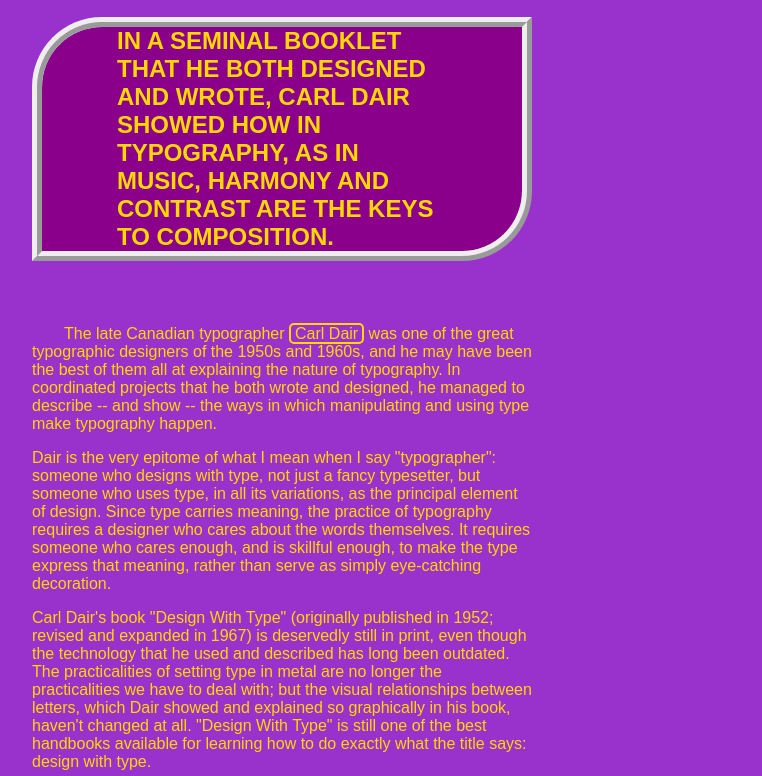
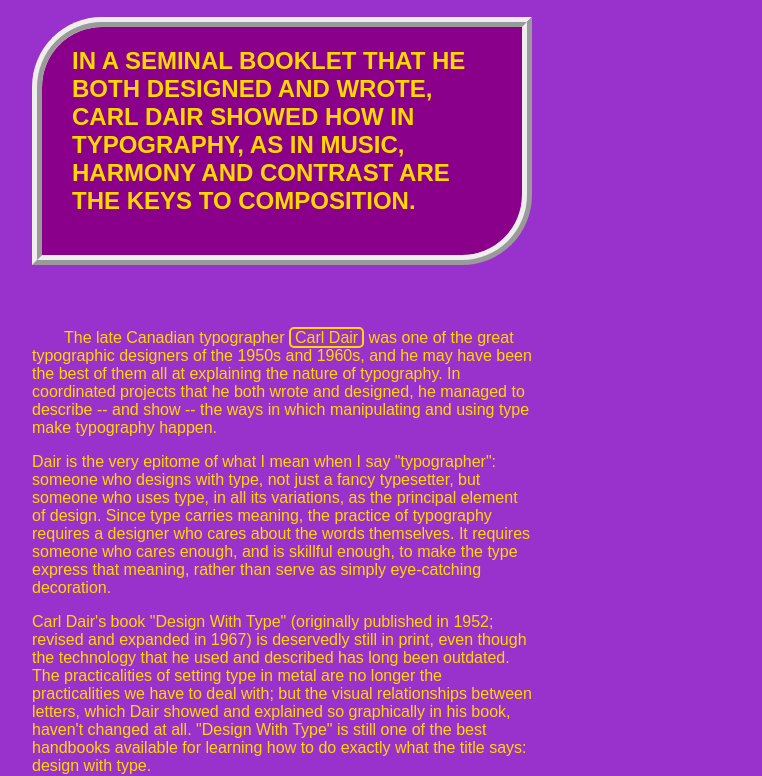
Before and after one commit to Lalalelelo/seven-principles, a plain HTML site: page index.html in a window 1280 px wide. Shown: the part 499-1275 px from the top of the page, without its empty margins (358-1120 px from the left). Drawn offline with Linux system fonts and the light colour scheme; a web font is replaced by a local one.

Commit message:
took away padding

```diff
--- a/styles.css
+++ b/styles.css
@@ -5,14 +5,12 @@
     margin-left: auto;
     margin-right: auto;
     font-family: "MuseoModerno", sans-serif;
-    padding: 0% 15%;
 }
 
 h1 {
     font-size: 72px;
     line-height: 95%;
     letter-spacing: 13px;
-    padding: 0% 15%;
 }
 
 h2 {
@@ -24,7 +22,6 @@
     border-style: ridge;
     border-radius: 70px 0px;
     margin-bottom: 64px;
-    padding: 0% 15%;
 }
 
 a {
```
